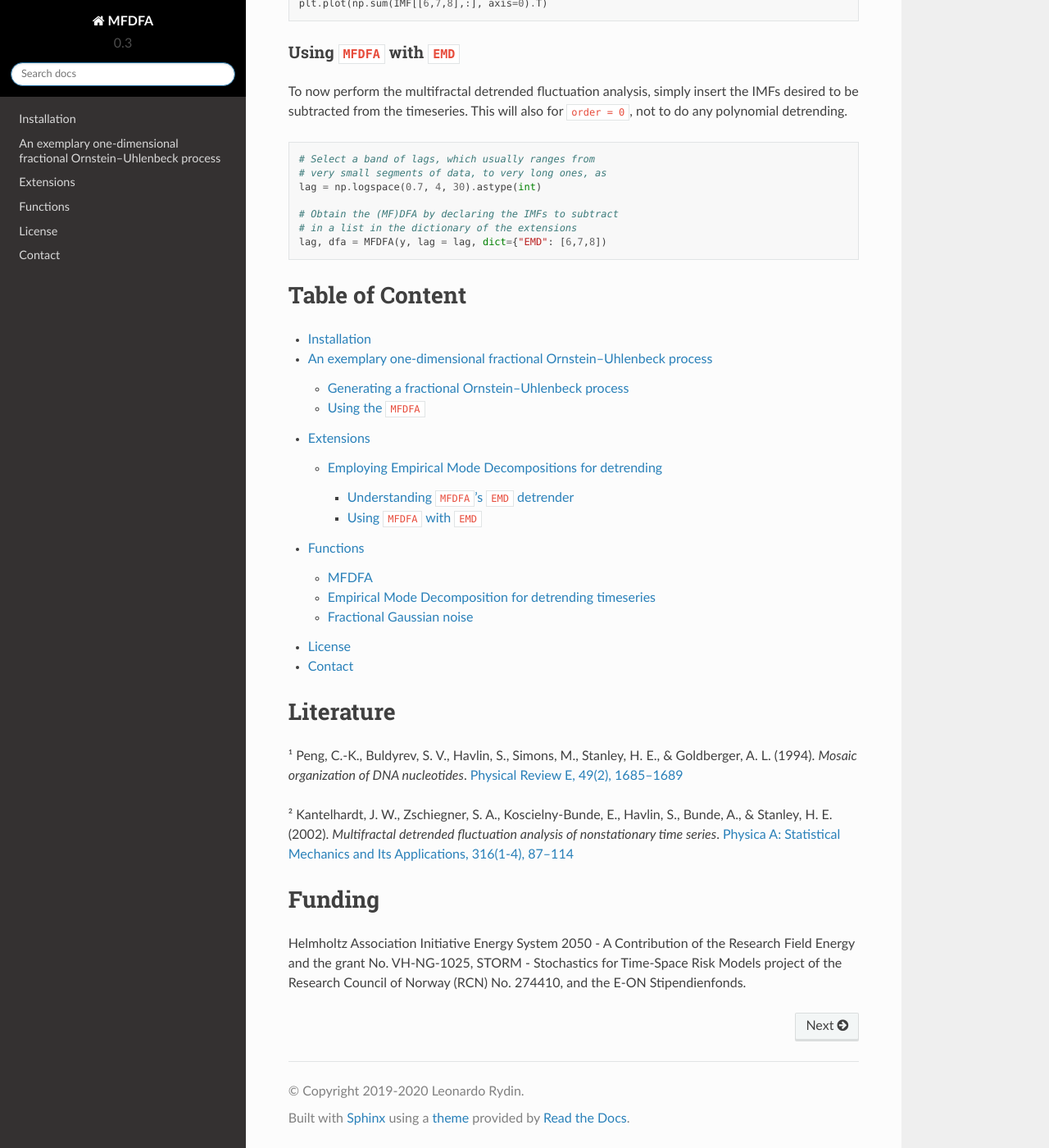
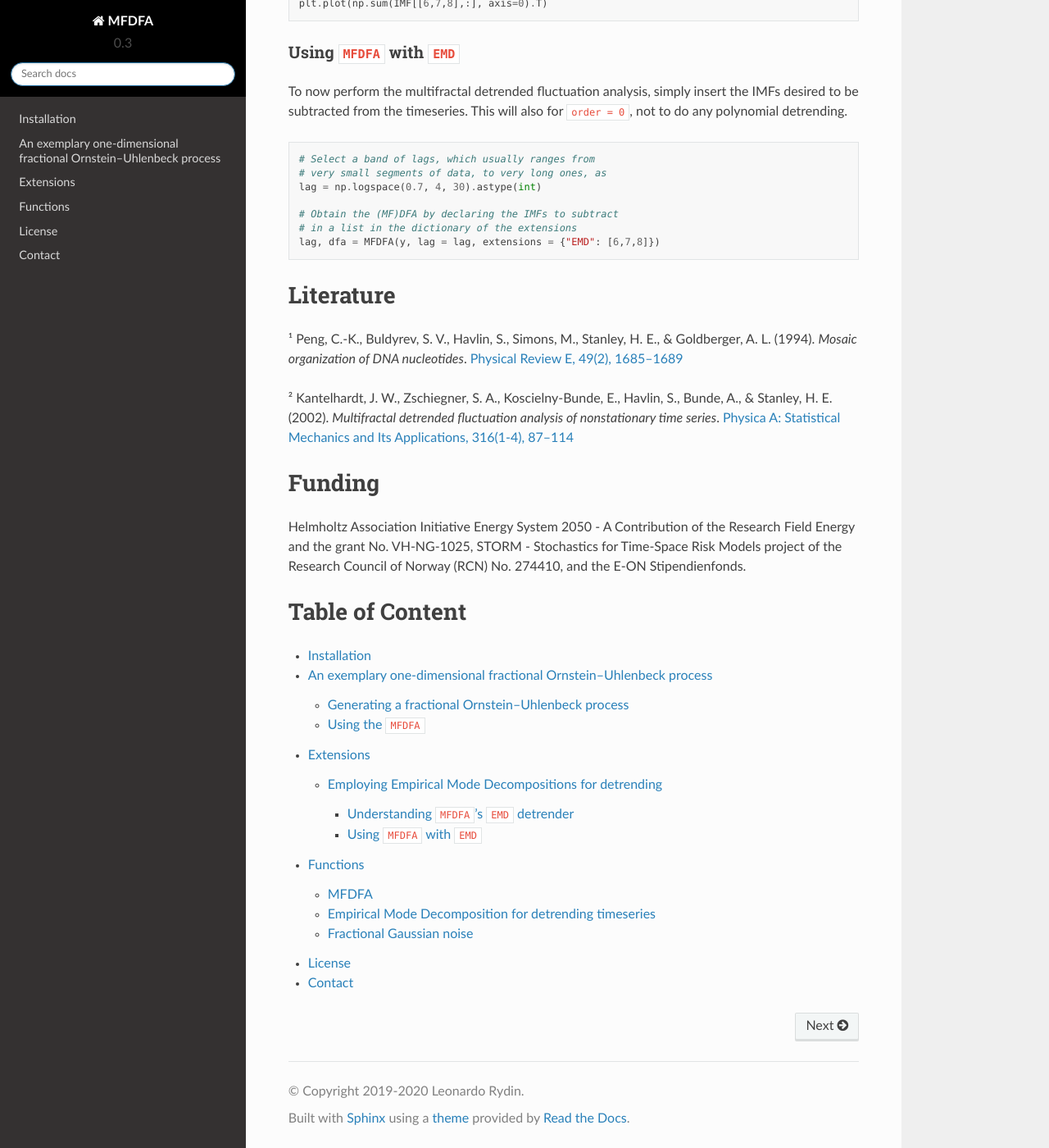
Before and after one commit to LRydin/MFDFA, a Sphinx documentation site: the page built from docs/index.rst, in a window 1280 px wide and 1400 px high, scrolled down 3252 px. Shown: the whole window at 82% size. Built offline with Sphinx 7.4.7 and the Read the Docs theme 2.0.0, drawn with Linux system fonts in a browser that asks for light colours.

Commit message:
Typos and small corrections. Close #10

```diff
--- a/docs/emd_detrending.rst
+++ b/docs/emd_detrending.rst
@@ -40,4 +40,4 @@ To now perform the multifractal detrended fluctuation analysis, simply insert th
 
    # Obtain the (MF)DFA by declaring the IMFs to subtract
    # in a list in the dictionary of the extensions
-   lag, dfa = MFDFA(y, lag = lag, dict={"EMD": [6,7,8])
+   lag, dfa = MFDFA(y, lag = lag, extensions = {"EMD": [6,7,8]})
--- a/docs/index.rst
+++ b/docs/index.rst
@@ -36,3 +24,15 @@ Funding
 =======
 
 Helmholtz Association Initiative Energy System 2050 - A Contribution of the Research Field Energy and the grant No. VH-NG-1025, STORM - Stochastics for Time-Space Risk Models project of the Research Council of Norway (RCN) No. 274410, and the E-ON Stipendienfonds.
+
+Table of Content
+================
+
+.. toctree::
+   :maxdepth: 3
+
+   installation
+   1dprocess
+   extensions
+   functions/index
+   license
```
Also changed, not shown: other parts of docs/index.rst (+0 -12 lines), README.md (+4 -7 lines), 1 other file.
